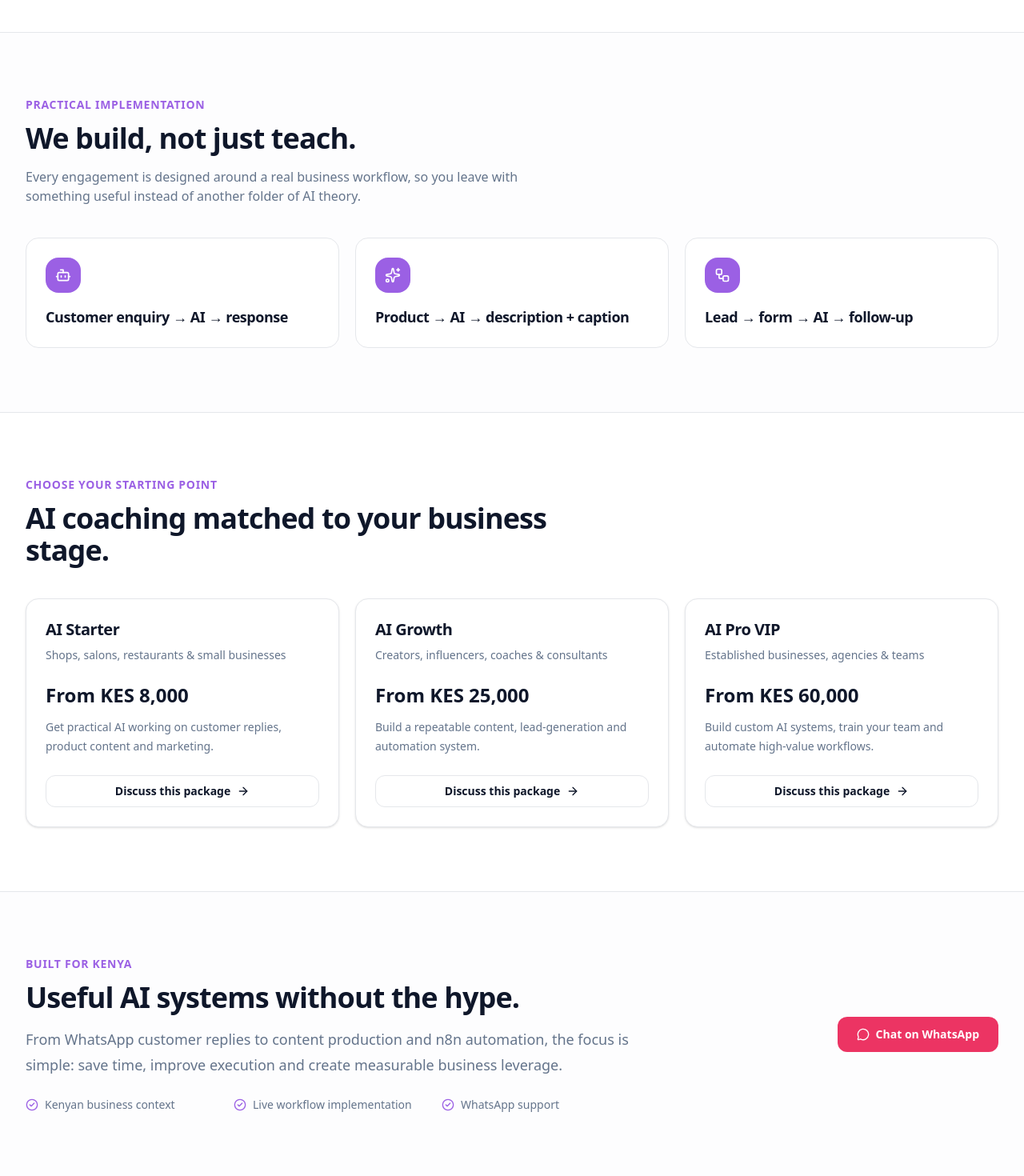
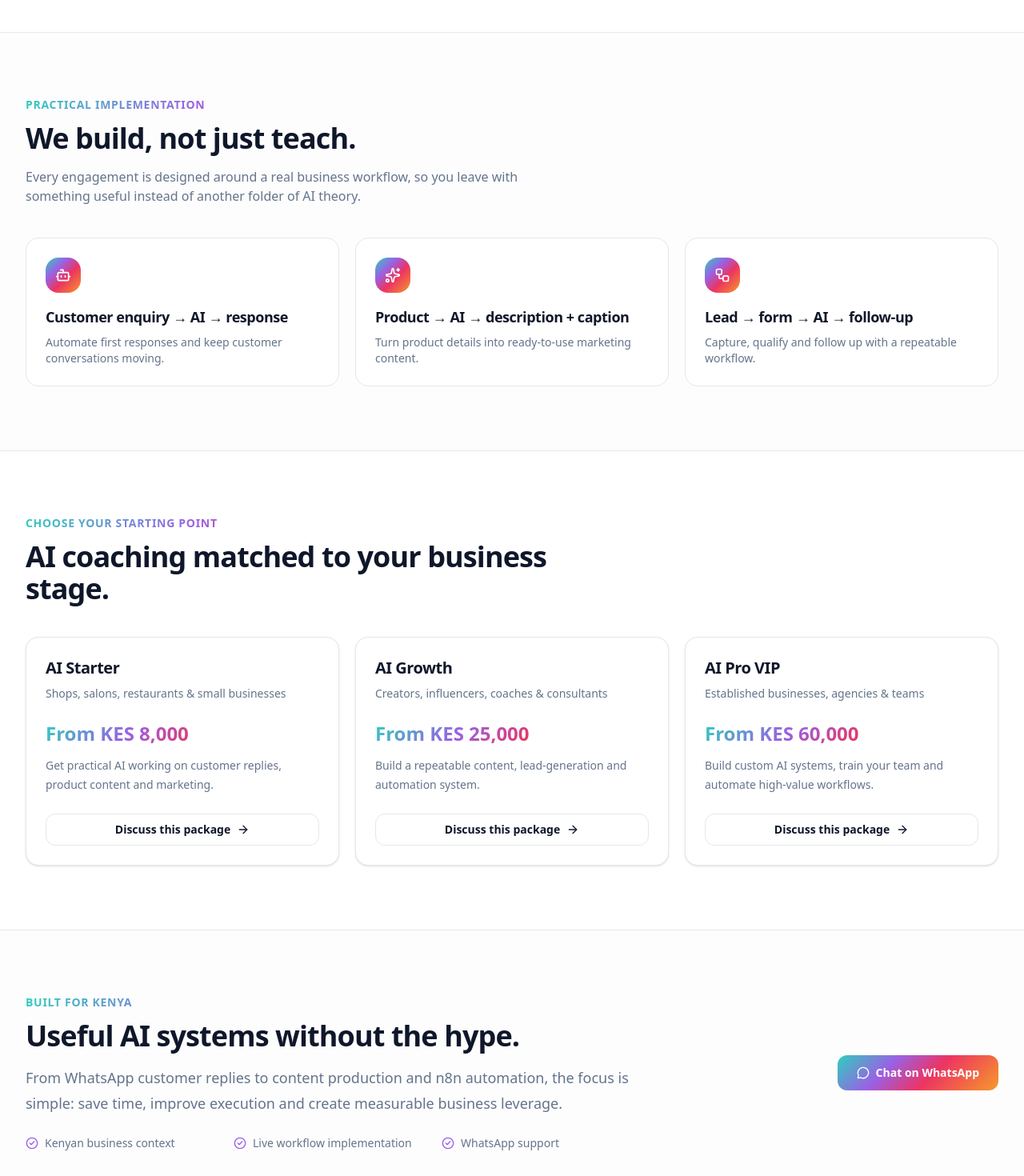
Before and after one commit to paulmasai/Ecom-solutions-Kenya, a Next.js app: page / in a window 1280 px wide. Shown: the part 760-2230 px from the top of the page at 80% size. Built offline with nearby package versions, Linux system fonts and the light colour scheme; no server answers.

Commit message:
feat: extend brand identity across homepage

```diff
--- a/src/app/page.tsx
+++ b/src/app/page.tsx
@@ -16,18 +16,18 @@ export default function HomePage() {
       <UnderlineHeroSection whatsappHref={whatsappUrl} bookCallHref={whatsappUrl} />
       <section id="features" className="border-y bg-muted/30">
         <div className="mx-auto max-w-7xl px-5 py-20 lg:px-8">
-          <div className="max-w-2xl"><p className="text-sm font-semibold uppercase tracking-wider text-primary">Practical implementation</p><h2 className="mt-3 text-3xl font-semibold tracking-tight sm:text-4xl">We build, not just teach.</h2><p className="mt-4 text-muted-foreground">Every engagement is designed around a real business workflow, so you leave with something useful instead of another folder of AI theory.</p></div>
-          <div className="mt-10 grid gap-5 md:grid-cols-3">{[[Bot, "Customer enquiry → AI → response"], [Sparkles, "Product → AI → description + caption"], [Workflow, "Lead → form → AI → follow-up"]].map(([Icon, label]) => <Card key={label as string} className="bg-background shadow-none"><CardHeader><div className="mb-2 flex size-11 items-center justify-center rounded-xl bg-primary text-primary-foreground"><Icon className="size-5" /></div><CardTitle className="text-lg">{label as string}</CardTitle></CardHeader></Card>)}</div>
+          <div className="max-w-2xl"><p className="brand-gradient-text text-sm font-semibold uppercase tracking-wider">Practical implementation</p><h2 className="mt-3 text-3xl font-semibold tracking-tight sm:text-4xl">We build, not just teach.</h2><p className="mt-4 text-muted-foreground">Every engagement is designed around a real business workflow, so you leave with something useful instead of another folder of AI theory.</p></div>
+          <div className="mt-10 grid gap-5 md:grid-cols-3">{[[Bot, "Customer enquiry → AI → response"], [Sparkles, "Product → AI → description + caption"], [Workflow, "Lead → form → AI → follow-up"]].map(([Icon, label], index) => <Card key={label as string} className="bg-background shadow-none transition-all hover:-translate-y-1 hover:shadow-lg hover:shadow-[#9b60e4]/10"><CardHeader><div className="mb-2 flex size-11 items-center justify-center rounded-xl brand-gradient text-white"><Icon className="size-5" /></div><CardTitle className="text-lg">{label as string}</CardTitle><CardDescription>{["Automate first responses and keep customer conversations moving.","Turn product details into ready-to-use marketing content.","Capture, qualify and follow up with a repeatable workflow."][index]}</CardDescription></CardHeader></Card>)}</div>
         </div>
       </section>
       <section id="pricing" className="bg-background">
         <div className="mx-auto max-w-7xl px-5 py-20 lg:px-8">
-          <div className="max-w-2xl"><p className="text-sm font-semibold uppercase tracking-wider text-primary">Choose your starting point</p><h2 className="mt-3 text-3xl font-semibold tracking-tight sm:text-4xl">AI coaching matched to your business stage.</h2></div>
-          <div className="mt-10 grid gap-5 lg:grid-cols-3">{packages.map((pkg) => <Card key={pkg.name} className="bg-background"><CardHeader><CardTitle>{pkg.name}</CardTitle><CardDescription>{pkg.audience}</CardDescription></CardHeader><CardContent><p className="text-2xl font-semibold">{pkg.price}</p><p className="mt-3 text-sm leading-6 text-muted-foreground">{pkg.description}</p><Button asChild variant="outline" className="mt-6 w-full"><a href={whatsappUrl}>Discuss this package <ArrowRight className="size-4" /></a></Button></CardContent></Card>)}</div>
+          <div className="max-w-2xl"><p className="brand-gradient-text text-sm font-semibold uppercase tracking-wider">Choose your starting point</p><h2 className="mt-3 text-3xl font-semibold tracking-tight sm:text-4xl">AI coaching matched to your business stage.</h2></div>
+          <div className="mt-10 grid gap-5 lg:grid-cols-3">{packages.map((pkg, index) => <Card key={pkg.name} className="group bg-background transition-all hover:-translate-y-1 hover:shadow-xl hover:shadow-[#9b60e4]/10"><CardHeader><CardTitle>{pkg.name}</CardTitle><CardDescription>{pkg.audience}</CardDescription></CardHeader><CardContent><p className="brand-gradient-text text-2xl font-semibold">{pkg.price}</p><p className="mt-3 text-sm leading-6 text-muted-foreground">{pkg.description}</p><Button asChild variant="outline" className="mt-6 w-full group-hover:border-[#9b60e4]/40"><a href={whatsappUrl}>Discuss this package <ArrowRight className="size-4 transition-transform group-hover:translate-x-1" /></a></Button></CardContent></Card>)}</div>
         </div>
       </section>
       <section id="about" className="border-y bg-muted/30">
-        <div className="mx-auto max-w-7xl px-5 py-20 lg:px-8"><div className="grid gap-10 lg:grid-cols-[1fr_auto] lg:items-center"><div className="max-w-3xl"><p className="text-sm font-semibold uppercase tracking-wider text-primary">Built for Kenya</p><h2 className="mt-3 text-3xl font-semibold tracking-tight sm:text-4xl">Useful AI systems without the hype.</h2><p className="mt-4 text-lg leading-8 text-muted-foreground">From WhatsApp customer replies to content production and n8n automation, the focus is simple: save time, improve execution and create measurable business leverage.</p><div className="mt-6 grid gap-3 text-sm text-muted-foreground sm:grid-cols-3">{["Kenyan business context", "Live workflow implementation", "WhatsApp support"].map((item) => <div key={item} className="flex items-start gap-2"><CheckCircle2 className="mt-0.5 size-4 shrink-0 text-primary" />{item}</div>)}</div></div><Button asChild size="lg" className="bg-accent text-accent-foreground hover:bg-accent/90"><a href={whatsappUrl}><MessageCircle className="size-4" /> Chat on WhatsApp</a></Button></div></div>
+        <div className="mx-auto max-w-7xl px-5 py-20 lg:px-8"><div className="grid gap-10 lg:grid-cols-[1fr_auto] lg:items-center"><div className="max-w-3xl"><p className="brand-gradient-text text-sm font-semibold uppercase tracking-wider">Built for Kenya</p><h2 className="mt-3 text-3xl font-semibold tracking-tight sm:text-4xl">Useful AI systems without the hype.</h2><p className="mt-4 text-lg leading-8 text-muted-foreground">From WhatsApp customer replies to content production and n8n automation, the focus is simple: save time, improve execution and create measurable business leverage.</p><div className="mt-6 grid gap-3 text-sm text-muted-foreground sm:grid-cols-3">{["Kenyan business context", "Live workflow implementation", "WhatsApp support"].map((item) => <div key={item} className="flex items-start gap-2"><CheckCircle2 className="mt-0.5 size-4 shrink-0 text-[#9b60e4]" />{item}</div>)}</div></div><Button asChild size="lg" className="brand-gradient text-white hover:opacity-90"><a href={whatsappUrl}><MessageCircle className="size-4" /> Chat on WhatsApp</a></Button></div></div>
       </section>
     </main>
   );
```
